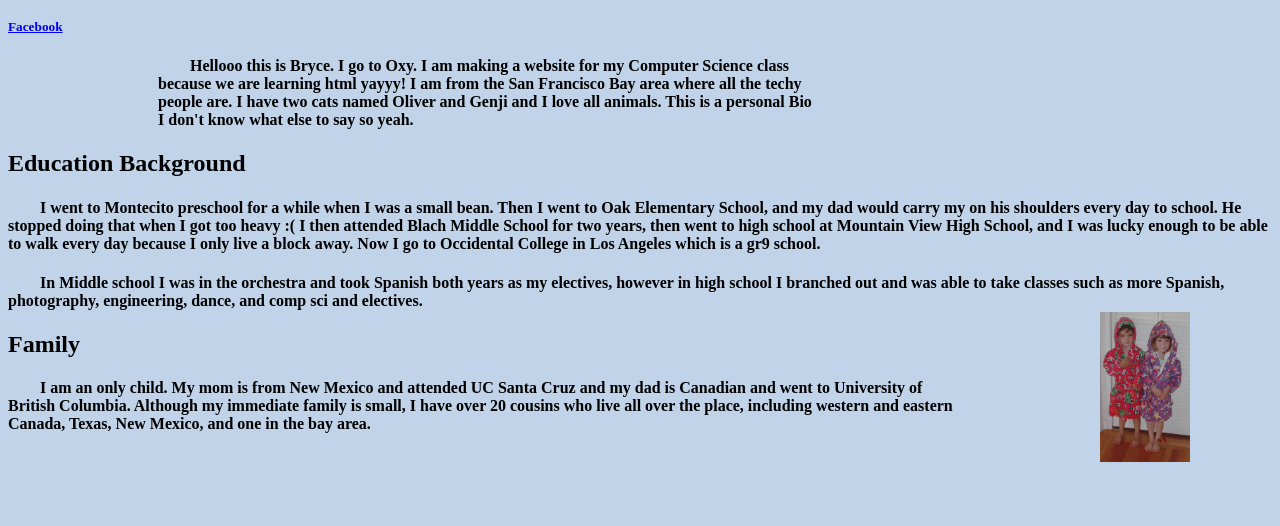
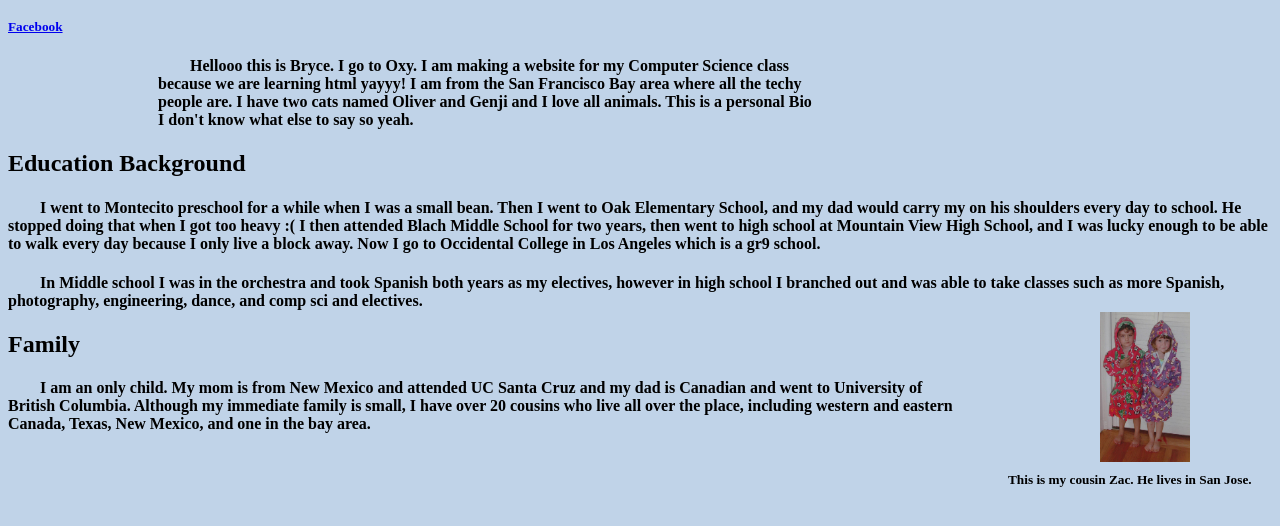
Before and after one commit to bryceboyle/bryceboyle.github.io, a plain HTML site: page index.html in a window 1280 px wide. Shown: the part 138-664 px from the top of the page. Drawn offline with Linux system fonts and the light colour scheme.

Commit message:
caption added

```diff
--- a/index.html
+++ b/index.html
@@ -16,6 +16,10 @@ div.a {
 div.b {
   text-indent: 50px;
   margin-right: 300px;
+}
+div.c {
+  text-indent: 50px;
+  margin-left: 1000px;
 }
 
 </style>
@@ -54,6 +58,11 @@ div.b {
     western and eastern Canada, Texas, New Mexico, and one in the bay area.</p></h4>
         </div>
 
+    <div class = "c">
+        <h5><br>This is my cousin Zac. He lives in San Jose.</h5>
+
+    </div>
+
 
              </body>
 </html>
```
